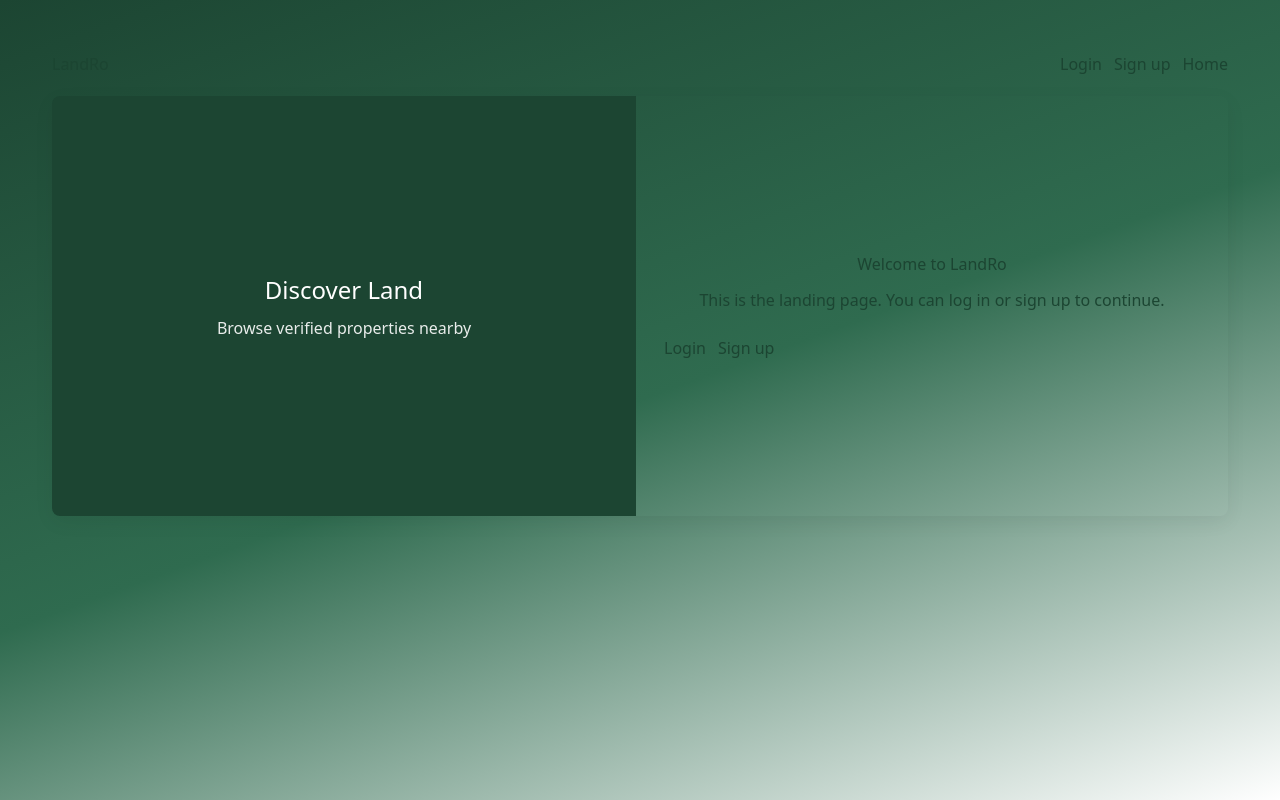
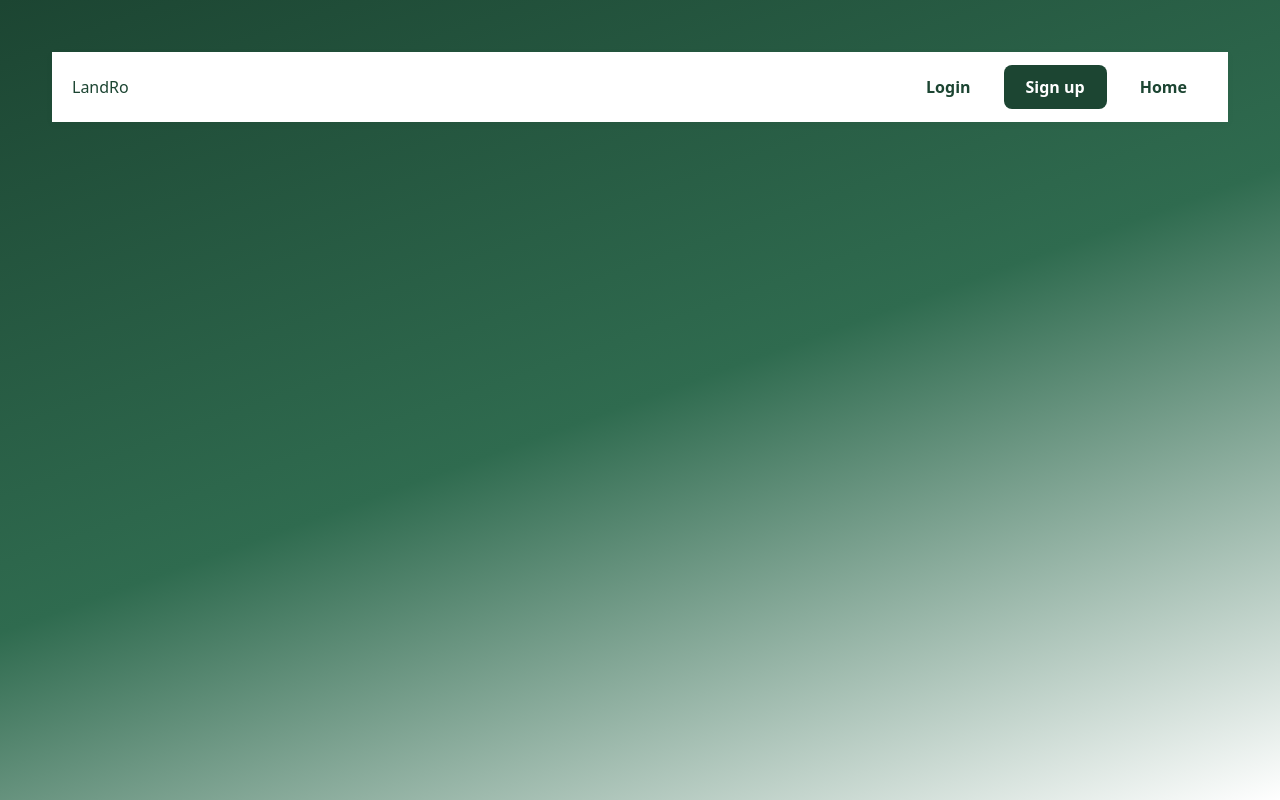
Before and after one commit to KaviduDinal/LandRo, a React (Vite) app in the folder landro/: page / in a window 1280 px wide. Built offline with nearby package versions, Linux system fonts and the light colour scheme.

Commit message:
Land page nav bar changing start

```diff
--- a/landro/src/App.jsx
+++ b/landro/src/App.jsx
@@ -32,12 +32,12 @@ function App() {
 
   return (
     <div style={{padding:20}}>
-      <header style={{display:'flex', alignItems:'center', justifyContent: 'space-between', gap:12, marginBottom:20, width: '100%'}}>
+      <header style={{display:'flex', alignItems:'center', justifyContent: 'space-between', gap:12, marginBottom:20, width: '100%', position: 'sticky', top: 0, zIndex: 9999, background: '#fff', padding: '12px 20px', boxShadow: '0 2px 8px rgba(0,0,0,0.04)'}}>
         <h1 style={{margin:0}}>LandRo</h1>
-        <nav style={{marginLeft: 'auto', display: 'flex', gap: 12}}>
-          <button onClick={() => setView('login')}>Login</button>
-          <button onClick={() => setView('signup')}>Sign up</button>
-          <button onClick={() => { setView(null); setUser(null); }}>Home</button>
+        <nav style={{marginLeft: 'auto', display: 'flex', gap: 12, alignItems: 'center'}}>
+          <button onClick={() => setView('login')} style={{padding: '10px 20px', fontSize: 16, borderRadius: 8, border: '1px solid transparent', background: 'transparent', color: '#1C4532', fontWeight: 700, cursor: 'pointer'}}>Login</button>
+          <button onClick={() => setView('signup')} style={{padding: '10px 22px', fontSize: 16, borderRadius: 8, border: 'none', background: '#1C4532', color: '#fff', fontWeight: 700, cursor: 'pointer'}}>Sign up</button>
+          <button onClick={() => { setView(null); setUser(null); }} style={{padding: '10px 20px', fontSize: 16, borderRadius: 8, border: '1px solid transparent', background: 'transparent', color: '#1C4532', fontWeight: 700, cursor: 'pointer'}}>Home</button>
         </nav>
       </header>
 
--- a/landro/src/Components/Landpage.jsx
+++ b/landro/src/Components/Landpage.jsx
@@ -1,25 +1,7 @@
 
 import React from 'react'
-// ImageCarousel removed from landing page to disable animation
 
-export default function Landpage({ onLogin, onSignup }) {
-	return (
-		<div style={{minHeight: 420, display: 'flex', borderRadius: 8, overflow: 'hidden', boxShadow: '0 6px 20px rgba(0,0,0,0.06)'}}>
-			<div style={{flex: 1, position: 'relative', background: '#1C4532', overflow: 'hidden', color: '#fff', display: 'flex', alignItems: 'center', justifyContent: 'center', padding: 24}}>
-				<div style={{textAlign: 'center'}}>
-					<h3 style={{margin: 0, fontSize: 24}}>Discover Land</h3>
-					<p style={{marginTop: 8, opacity: 0.9}}>Browse verified properties nearby</p>
-				</div>
-			</div>
-
-			<div style={{flex: 1, padding: 28, display: 'flex', flexDirection: 'column', justifyContent: 'center', gap: 12}}>
-				<h2 style={{margin: 0}}>Welcome to LandRo</h2>
-				<p>This is the landing page. You can log in or sign up to continue.</p>
-				<div style={{display:'flex',gap:12,marginTop:12}}>
-					<button onClick={() => { console.log('Landpage: Login clicked'); onLogin && onLogin(); }}>Login</button>
-					<button onClick={() => { console.log('Landpage: Signup clicked'); onSignup && onSignup(); }}>Sign up</button>
-				</div>
-			</div>
-		</div>
-	)
+export default function Landpage() {
+  // Navigation removed as requested — component intentionally renders nothing.
+  return null
 }
--- a/landro/src/auth/Login.jsx
+++ b/landro/src/auth/Login.jsx
@@ -89,6 +89,10 @@ export default function Login({ onSuccess, onSwitchToSignup }) {
       <div style={{flex: 1, position: 'relative', background: '#1C4532', overflow: 'hidden', minHeight: 360}}>
         <img src={Ellipse} alt="ellipse" style={{position: 'absolute', right: -120, top: -120, width: 640, opacity: 0.22, filter: 'brightness(1.03) saturate(1.25)', mixBlendMode: 'screen'}} />
         <ImageCarousel />
+        {/* See <attachments> above for file contents. You may not need to search or read the file again. */}
+        <div style={{position: 'absolute', left: '50%', transform: 'translateX(-50%)', bottom: 56, textAlign: 'center', color: '#fff'}}>
+          <h3 style={{margin: 0, fontSize: 18, fontWeight: 700}}>Discover & Invest in Land with LandRo</h3>
+        </div>
         <div style={{position: 'absolute', left: '50%', transform: 'translateX(-50%)', bottom: 24, color: 'rgba(255,255,255,0.6)', fontSize: 12}}>• • •</div>
 
       </div>
--- a/landro/src/auth/Signup.jsx
+++ b/landro/src/auth/Signup.jsx
@@ -48,6 +48,10 @@ export default function Signup({ onSuccess, onSwitchToLogin }) {
       <div style={{flex: 1, position: 'relative', background: '#1C4532', overflow: 'hidden', minHeight: 360}}>
         <img src={Ellipse} alt="ellipse" style={{position: 'absolute', right: -120, top: -120, width: 640, opacity: 0.22, filter: 'brightness(1.03) saturate(1.25)', mixBlendMode: 'screen'}} />
         <ImageCarousel />
+        {/* See <attachments> above for file contents. You may not need to search or read the file again. */}
+        <div style={{position: 'absolute', left: '50%', transform: 'translateX(-50%)', bottom: 24, textAlign: 'center', color: '#fff'}}>
+          <h3 style={{margin: 0, fontSize: 18, fontWeight: 700}}>Discover & Invest in Land with LandRo</h3>
+        </div>
       </div>
 
       <div style={{flex: 1, background: '#F6FAFB', display: 'flex', alignItems: 'center', justifyContent: 'center', padding: 48}}>
```
